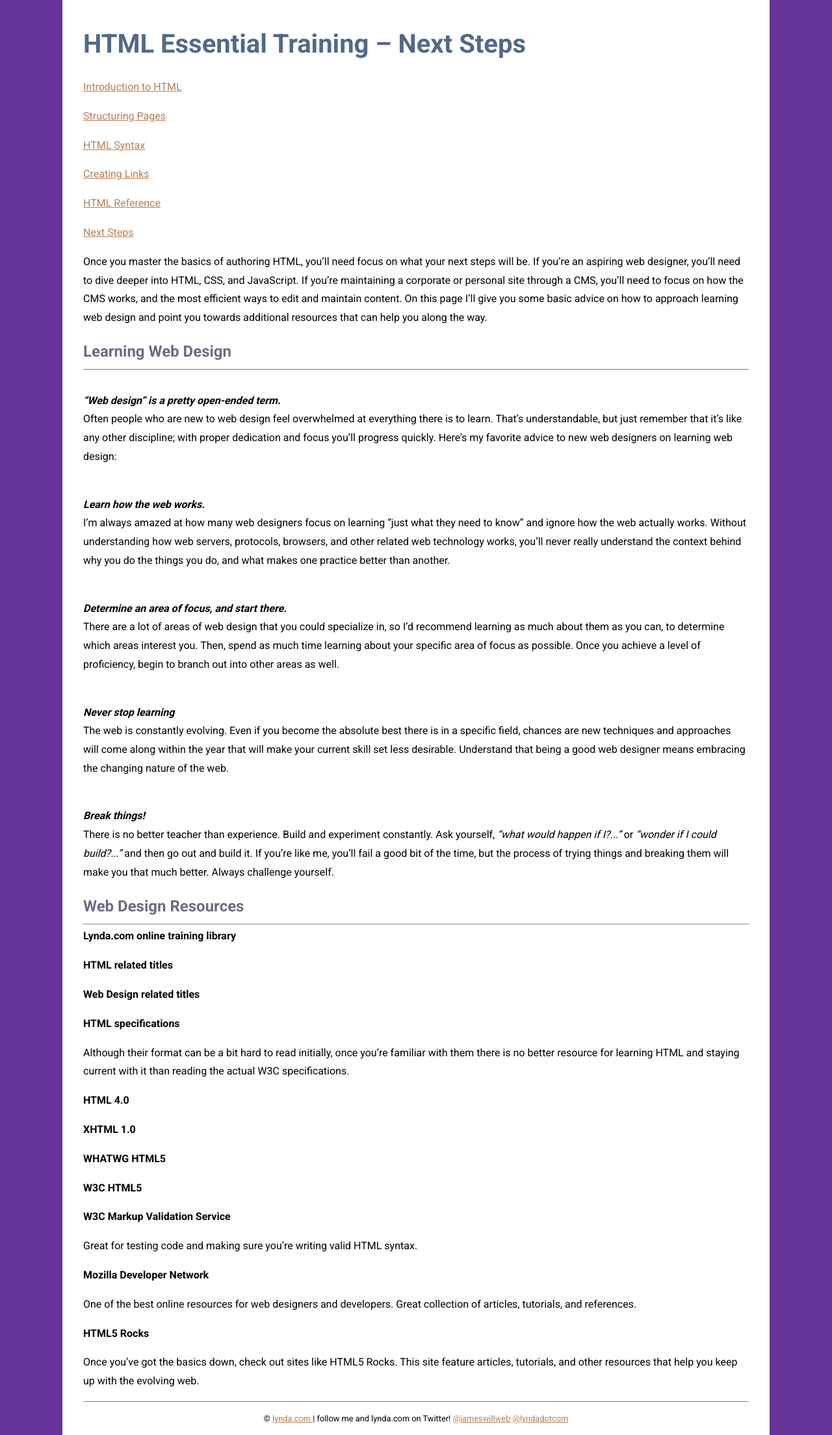
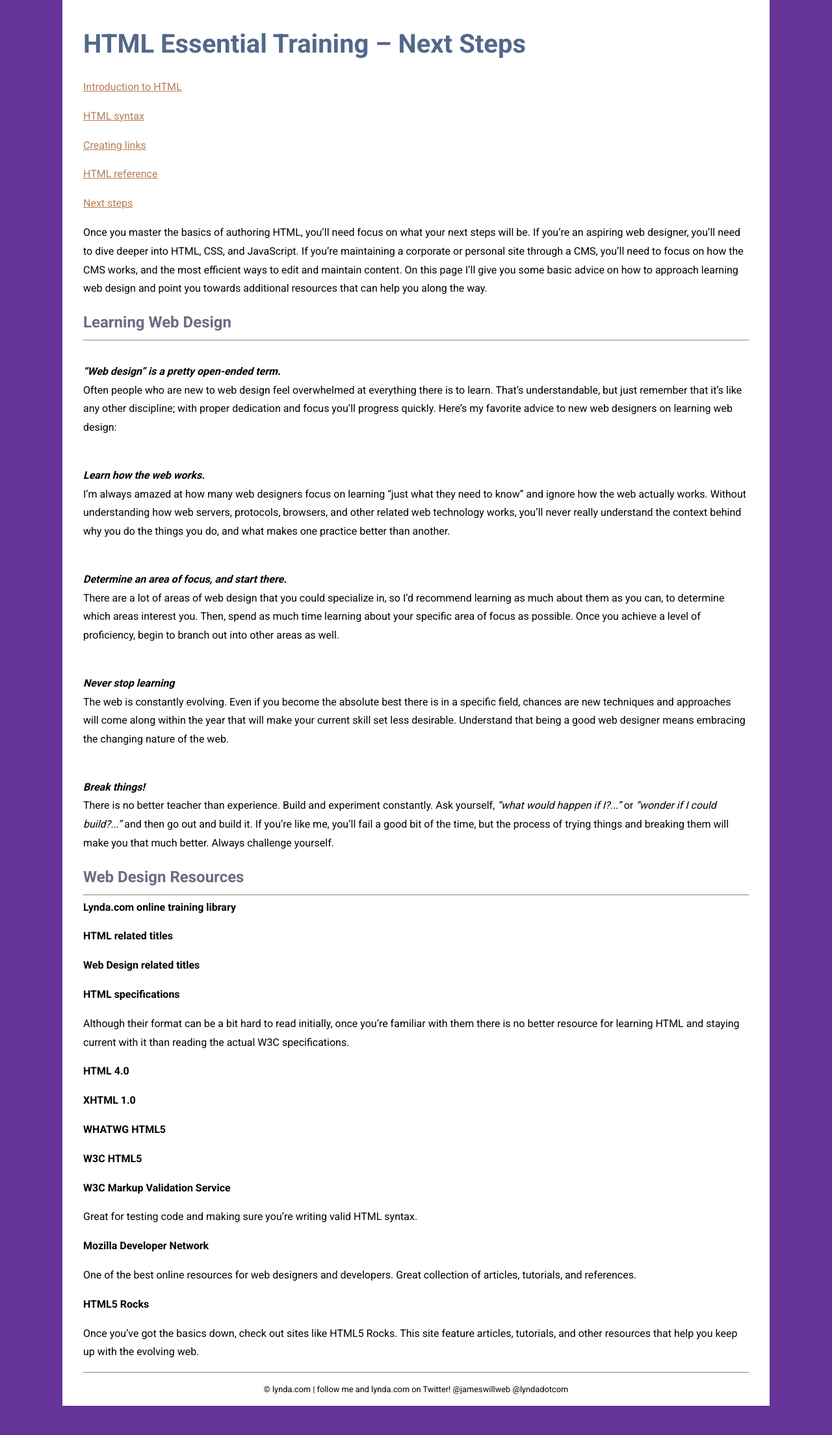
Before and after one commit to TheHagueUniversity/getting-started-and-html-challenge-adamschwarcz, a plain HTML site: page next.html in a window 1280 px wide. Shown: the whole page at 65% size. After the commit the page ends 2164 px from the top, so only its background shows below. Drawn offline with Linux system fonts and the light colour scheme.

Commit message:
Revert "04: Creating Links"
This reverts commit 38ce1f4bc3fe22a2917dba1b49cc551e76976c8a.

```diff
--- a/next.html
+++ b/next.html
@@ -17,12 +17,11 @@
 <!-- Navigation Items -->
 
 <nav>
-	<p><a href="intro.html" title="Introduction to HTML">Introduction to HTML</a></p>
-	<p><a href="structure.html" title="Structuring Pages">Structuring Pages</a></p>
-	<p><a href="syntax.html" title="HTML syntax">HTML Syntax</a></p>
-	<p><a href="links.html" title="Creating links">Creating Links</a></p>
-	<p><a href="reference.html" title="HTML Reference">HTML Reference</a></p>
-	<p><a href="next.html" title="Next steps">Next Steps</a></p>
+	<p><a href="#" title="Introduction to HTML">Introduction to HTML</a></p>
+	<p><a href="#" title="HTML syntax">HTML syntax</a></p>
+	<p><a href="#" title="Creating links">Creating links</a></p>
+	<p><a href="#" title="HTML Reference">HTML reference</a></p>
+	<p><a href="#" title="Next steps">Next steps</a></p>
 </nav>
 
 <!-- Introduction -->
@@ -91,9 +90,7 @@
 
 <!-- Footer -->
 
-<footer>
-	&copy; <a href="https://www.lynda.com/" target="_blank" title="Lynda.com Website"> lynda.com </a> | follow me and lynda.com on Twitter! <a href="https://twitter.com/jameswillweb/" target="_blank" title="James Williamson Twitter Profile">@jameswillweb</a> <a href="https://twitter.com/lynda/" target="_blank" title="Lynda.com Twitter Page">@lyndadotcom</a>
-</footer>
+<footer>&copy; lynda.com | follow me and lynda.com on Twitter! @jameswillweb @lyndadotcom</footer>
 
 </body>
 </html>
```
Also changed, not shown: intro.html (+6 -9 lines), links.html (+6 -9 lines), reference.html (+8 -11 lines), structure.html (+6 -9 lines), syntax.html (+8 -10 lines).
